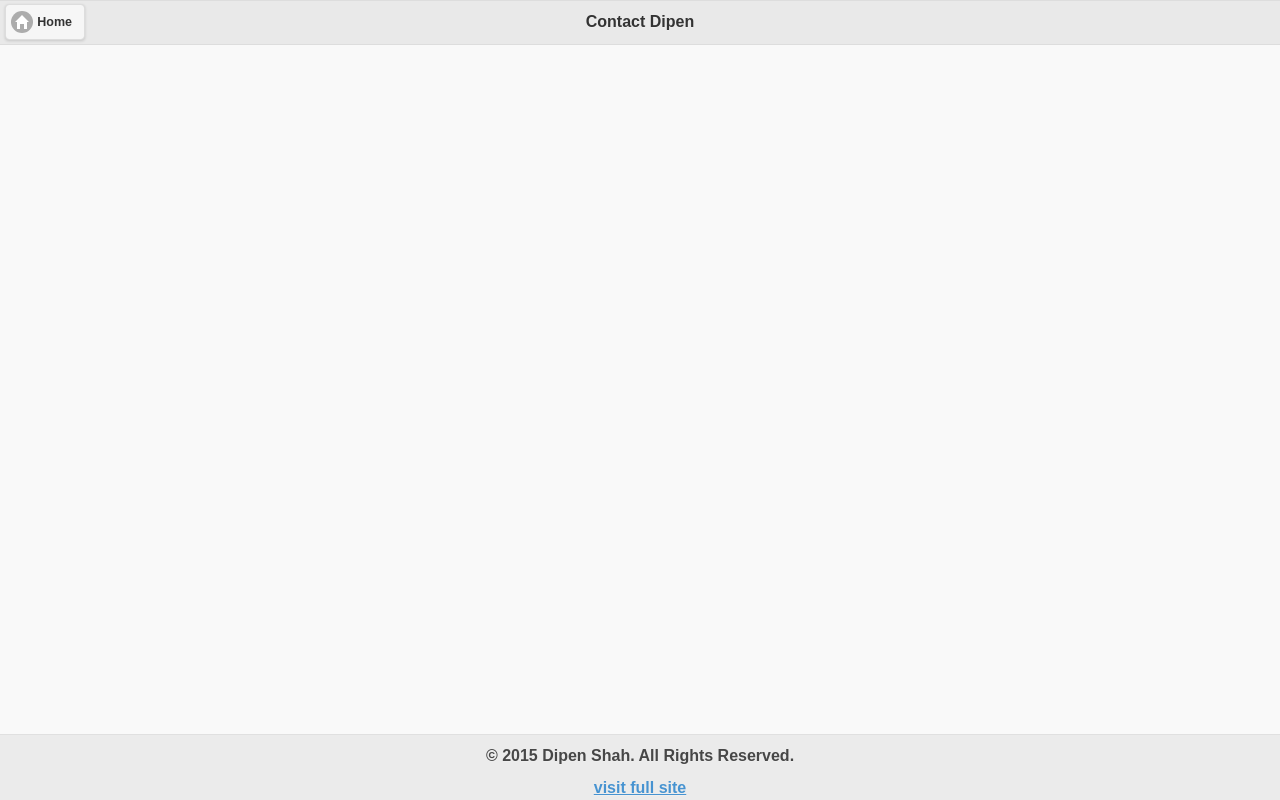
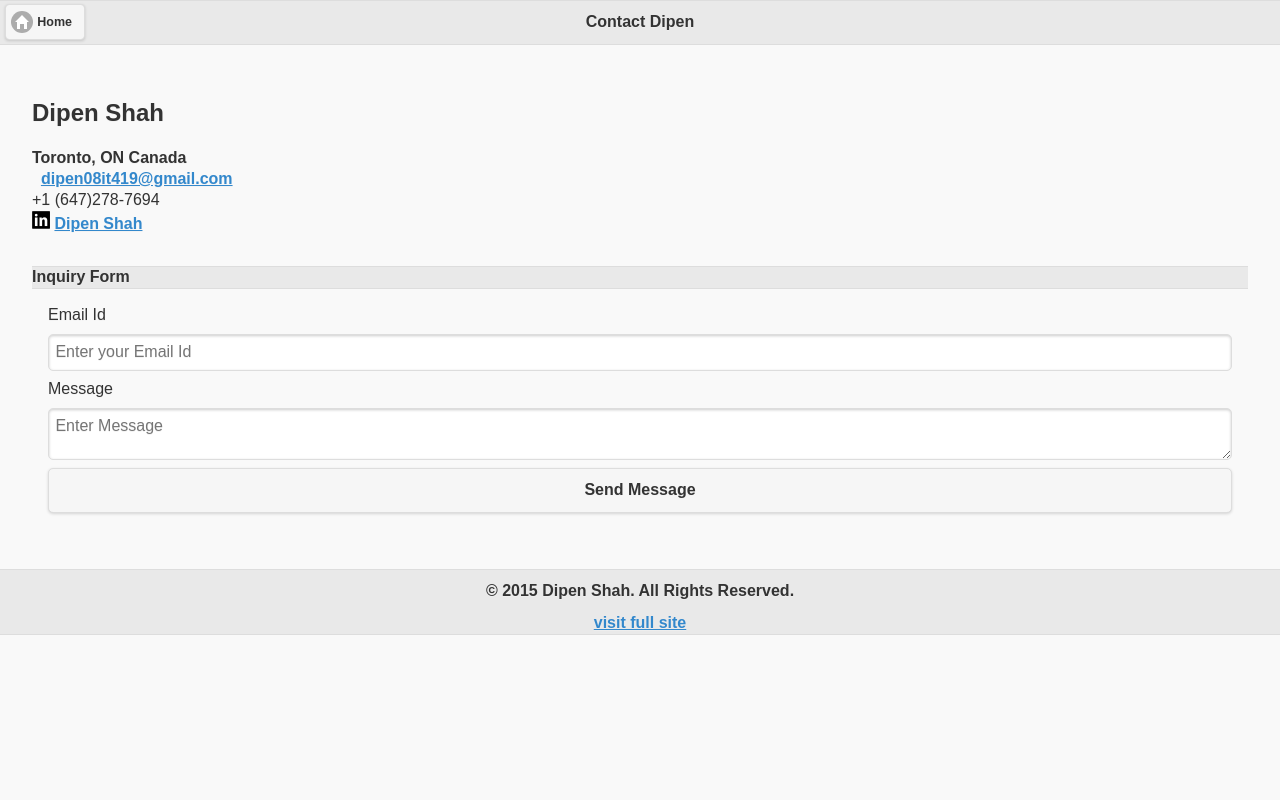
Before and after one commit to dipen08it419/jQueryMobile, a plain HTML site: page MobilePortfolio/index.html in a window 1280 px wide. Both pictures are taken after a click on the link "Contact Me". Drawn offline with Linux system fonts and the light colour scheme.

Commit message:
Added content to Contact page.

```diff
--- a/MobilePortfolio/index.html
+++ b/MobilePortfolio/index.html
@@ -12,6 +12,10 @@
     <link href="css/jquery.mobile-1.4.5.min.css" rel="stylesheet" />
     <link href="css/jquery.mobile.icons-1.4.5.min.css" rel="stylesheet" />
     <link href="css/site.css" rel="stylesheet" />
+
+    <!-- including javascripts -->
+    <script src="Scripts/lib/jquery-2.1.3.min.js"></script>
+    <script src="Scripts/lib/jquery.mobile-1.4.5.min.js"></script>
 </head>
 <body>
     <div id="home" data-role="page">
@@ -98,10 +102,45 @@
         </div>
 
         <!-- Section: Content -->
-        <div data-role="content"></div>
+        <div data-role="content">
+            <div data-role="content">
+                <h2>Dipen Shah</h2>
+                <strong>Toronto, ON Canada</strong>
+                <div>
+                    <span data-icon="custom" class="ui-icon-mail">&nbsp;</span> <a href="mailto:dipen08it419@gmail.com">dipen08it419@gmail.com</a>
+                </div>
+                <div>
+                    <span data-icon="custom" class="ui-icon-phone"></span> +1 (647)278-7694
+                </div>
+                <div>
+                    <img src="images/linkedin-icon.png" alt="Linked In" />
+                    <a href="http://ca.linkedin.com/pub/dipen-shah/3a/33/18a" target="_blank">Dipen Shah</a>
+                </div>
+
+            </div>
+
+            <div data-role="content">
+                <div data-role="header">
+                    Inquiry Form
+                </div>
+                <div data-role="content">
+                    <form name="contactForm" novalidate>
+                        <div>
+                            <label>Email Id</label>
+                            <input type="email" placeholder="Enter your Email Id" required="true" />
+                        </div>
+                        <div>
+                            <label>Message</label>
+                            <textarea rows="5" name="message" placeholder="Enter Message" required="true"></textarea>
+                        </div>
+                        <input type="button" value="Send Message" />
+                    </form>
+                </div>
+            </div>
+        </div>
 
         <!-- Section: Footer -->
-        <div data-role="footer" data-position="fixed" data-fullscreen="true"></div>
+        <div data-role="footer" data-fullscreen="true"></div>
     </div>
 
     <div id="projects" data-role="page">
@@ -134,7 +173,5 @@
 </body>
 </html>
 
-<!-- including javascripts -->
-<script src="Scripts/lib/jquery-2.1.3.min.js"></script>
-<script src="Scripts/lib/jquery.mobile-1.4.5.min.js"></script>
+
 <script src="Scripts/app/app.js"></script>
```
